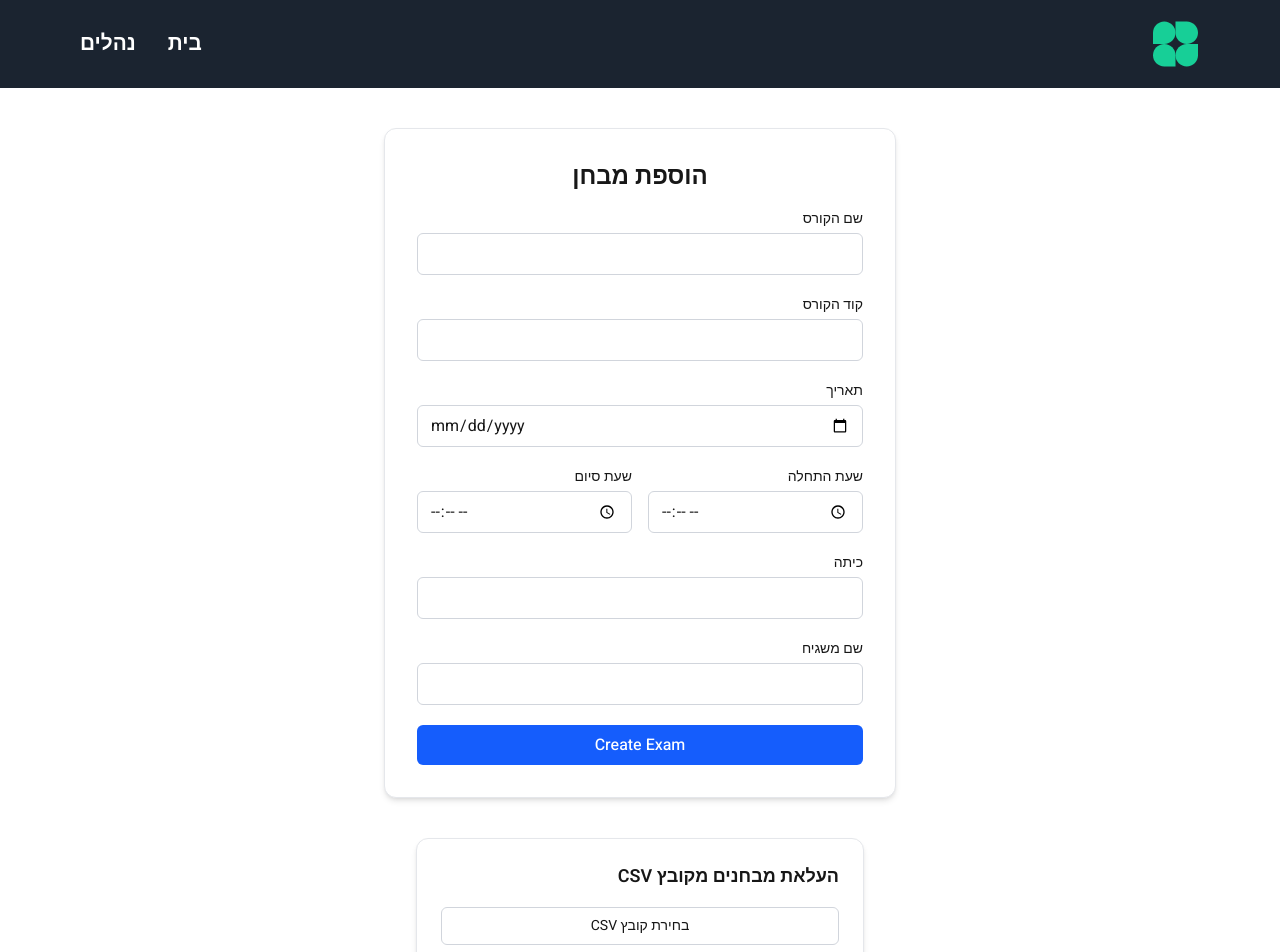
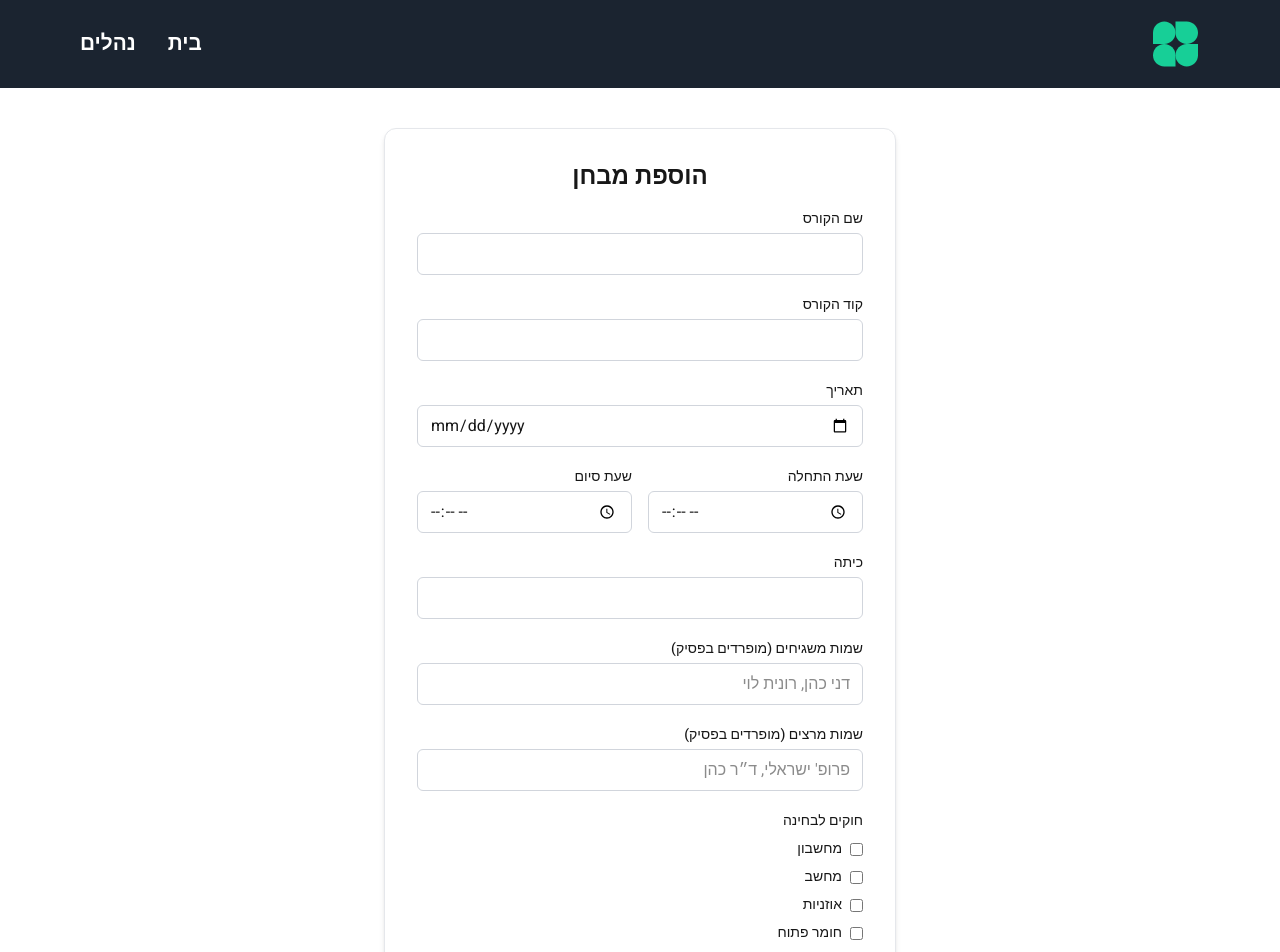
Before and after one commit to RavidShalev/Web-Project---Exam-Watch-application, a Next.js app in the folder exam_monitoring/: page /add-exam in a window 1280 px wide. Shown: the top 952 px of the page. Built offline with nearby package versions, Linux system fonts and the light colour scheme; no server answers; the database is empty.

Commit message:
- Add Deleting tests inside the table
- Changes to the adding test threw typing/CSV files, now they are synchronized between them

```diff
--- a/exam_monitoring/app/(main)/add-exam/_components/AddExam.tsx
+++ b/exam_monitoring/app/(main)/add-exam/_components/AddExam.tsx
@@ -15,11 +15,22 @@ export default function AddExamForm({ onSuccess }: AddExamFormProps) {
     startTime: "",
     endTime: "",
     location: "",
-    proctor: "",
+    supervisors: "",
+    lecturers: "",
+  });
+
+  const [rules, setRules] = useState({
+    calculator: false,
+    computer: false,
+    headphones: false,
+    openBook: false,
   });
 
   const handleChange = (e: React.ChangeEvent<HTMLInputElement>) => {
     const { name, value } = e.target;
+
+    if (!name) return;
+
     setFormData((prev) => ({
       ...prev,
       [name]: value,
@@ -29,7 +40,10 @@ export default function AddExamForm({ onSuccess }: AddExamFormProps) {
   const handleSubmit = async (e: React.FormEvent) => {
     e.preventDefault();
 
-    if (!formData.courseName.trim() || !formData.courseCode.trim()) {
+    const courseName = String(formData.courseName ?? "");
+    const courseCode = String(formData.courseCode ?? "");
+
+    if (!courseName.trim() || !courseCode.trim()) {
       alert("שם קורס וקוד קורס הם שדות חובה");
       return;
     }
@@ -39,12 +53,26 @@ export default function AddExamForm({ onSuccess }: AddExamFormProps) {
       return;
     }
 
+    const supervisors = formData.supervisors
+      .split(",")
+      .map((s) => s.trim())
+      .filter(Boolean);
+
+    const lecturers = formData.lecturers
+      .split(",")
+      .map((l) => l.trim())
+      .filter(Boolean);
+
     const res = await fetch("/api/exams", {
       method: "POST",
       headers: {
         "Content-Type": "application/json",
       },
-      body: JSON.stringify(formData),
+      body: JSON.stringify({
+        ...formData,
+        supervisors,
+        lecturers,
+      }),
     });
 
     const data = await res.json();
@@ -52,7 +80,7 @@ export default function AddExamForm({ onSuccess }: AddExamFormProps) {
     // case 1: conflict - room already taken
     if (res.status === 409) {
       alert(
-        "Cannot create exam: the selected location is already occupied during this time range."
+        "Cannot create exam: the selected locכation is already occupied during this time range."
       );
       return;
     }
@@ -63,7 +91,7 @@ export default function AddExamForm({ onSuccess }: AddExamFormProps) {
       return;
     }
 
-    alert("Exam created successfully");
+    alert("המבחן נוסף בהצלחה!");
 
     // Reset form
     onSuccess?.();
@@ -141,6 +169,7 @@ export default function AddExamForm({ onSuccess }: AddExamFormProps) {
               type="time"
               name="endTime"
               value={formData.endTime}
+              min={formData.startTime || undefined}
               onChange={handleChange}
               className="w-full rounded-md border border-gray-300 px-3 py-2
              focus:outline-none focus:ring-2 focus:ring-blue-500"
@@ -161,15 +190,58 @@ export default function AddExamForm({ onSuccess }: AddExamFormProps) {
         </div>
 
         <div>
-          <label className="block text-sm font-medium mb-1">שם משגיח</label>
+          <label className="block text-sm font-medium mb-1">
+            שמות משגיחים (מופרדים בפסיק)
+          </label>
           <input
             type="text"
-            name="proctor"
-            value={formData.proctor}
+            name="supervisors"
+            value={formData.supervisors}
             onChange={handleChange}
+            placeholder="דני כהן, רונית לוי"
             className="w-full rounded-md border border-gray-300 px-3 py-2
                focus:outline-none focus:ring-2 focus:ring-blue-500"
           />
+        </div>
+
+        <div>
+          <label className="block text-sm font-medium mb-1">
+            שמות מרצים (מופרדים בפסיק)
+          </label>
+          <input
+            type="text"
+            name="lecturers"
+            value={formData.lecturers}
+            onChange={handleChange}
+            placeholder="פרופ' ישראלי, ד״ר כהן"
+            className="w-full rounded-md border border-gray-300 px-3 py-2
+               focus:outline-none focus:ring-2 focus:ring-blue-500"
+          />
+        </div>
+
+        <div className="space-y-2">
+          <label className="block text-sm font-medium">חוקים לבחינה</label>
+
+          {[
+            { key: "calculator", label: "מחשבון" },
+            { key: "computer", label: "מחשב" },
+            { key: "headphones", label: "אוזניות" },
+            { key: "openBook", label: "חומר פתוח" },
+          ].map(({ key, label }) => (
+            <label key={key} className="flex items-center gap-2 text-sm">
+              <input
+                type="checkbox"
+                checked={rules[key as keyof typeof rules]}
+                onChange={(e) =>
+                  setRules((prev) => ({
+                    ...prev,
+                    [key]: e.target.checked,
+                  }))
+                }
+              />
+              {label}
+            </label>
+          ))}
         </div>
 
         <button
@@ -177,7 +249,7 @@ export default function AddExamForm({ onSuccess }: AddExamFormProps) {
           className="w-full bg-blue-600 text-white py-2 rounded-md
                      hover:bg-blue-700 transition font-medium"
         >
-          Create Exam
+          הוספת בחינה
         </button>
       </form>
     </div>
--- /dev/null
+++ b/exam_monitoring/app/(main)/edit-exam/[examId]/page.tsx
@@ -0,0 +1,14 @@
+export default function EditExamPage({
+  params,
+}: {
+  params: { examId: string };
+}) {
+  return (
+    <div dir="rtl" className="p-10">
+      <h1 className="text-2xl font-bold mb-4">עריכת מבחן</h1>
+
+      <p>מזהה מבחן:</p>
+      <code>{params.examId}</code>
+    </div>
+  );
+}
--- a/exam_monitoring/app/api/admin/exams/upload-csv/route.ts
+++ b/exam_monitoring/app/api/admin/exams/upload-csv/route.ts
@@ -3,6 +3,53 @@ import { parse } from "csv-parse/sync";
 import { dbConnect } from "../../../../lib/db";
 import Exam from "../../../../models/Exams";
 import { ExamCsvRow } from "@/app/models/ExamCsvRow";
+
+// Default checklist items for new exams
+const emptyChecklist = [
+  {
+    id: "distance",
+    description: "כל הסטודנטים יושבים במרחק של שני כסאות זה מזה",
+    isDone: false,
+  },
+  {
+    id: "bags-front",
+    description: "כל התיקים בקדמת הכיתה",
+    isDone: false,
+  },
+  {
+    id: "exam-on-board",
+    description: "פרטי הבחינה שנמצאים על הלוח",
+    isDone: false,
+  },
+];
+
+// Default rules for new exams
+const emptyRules = [
+  {
+    id: "calculator",
+    label: "מחשבון",
+    icon: "calculator",
+    allowed: false,
+  },
+  {
+    id: "computer",
+    label: "מחשב",
+    icon: "book",
+    allowed: false,
+  },
+  {
+    id: "headphones",
+    label: "אוזניות",
+    icon: "headphones",
+    allowed: false,
+  },
+  {
+    id: "openBook",
+    label: "חומר פתוח",
+    icon: "book",
+    allowed: false,
+  },
+];
 
 // API route to handle CSV file upload and process exam data
 export async function POST(req: Request) {
@@ -39,16 +86,19 @@ export async function POST(req: Request) {
       courseName: row.courseName,
       courseCode: row.courseCode,
 
+      date: null,
+      startTime: null,
+      endTime: null,
+      location: null,
+
       lecturers: [],
       supervisors: [],
 
-      checklist: [],
-      rules: [],
+      durationTime: null,
+      checklist: emptyChecklist,
+      rules: emptyRules,
 
-      date: "-",
-      startTime: "-",
-      endTime: "-",
-      location: "-",
+      students: [],
 
       status: "scheduled",
     }));
--- a/exam_monitoring/app/api/exams/[examId]/route.ts
+++ b/exam_monitoring/app/api/exams/[examId]/route.ts
@@ -30,27 +30,29 @@ export async function GET(
   }
 }
 
-// PATCH /api/exams/[examId] - Update exam status to 'finished'
-export async function PATCH(req: Request, context: { params: Promise<{ examId: string }> }) {
+// API route to handle deletion of an exam by ID
+export async function DELETE(
+  req: Request,
+  context: { params: Promise<{ examId: string }> }
+) {
   try {
     const { examId } = await context.params;
     await dbConnect();
 
-    const updatedExam = await Exam.findByIdAndUpdate(
-      examId, {
-        status: "finished",
-      },
-      { new: true }
-    );
+    const deletedExam = await Exam.findByIdAndDelete(examId);
 
-    if (!updatedExam) {
+    if (!deletedExam) {
       return NextResponse.json(
         { message: "Exam not found" },
         { status: 404 }
       );
     }
-    return NextResponse.json({ message: "Exam updated successfully", exam: updatedExam });
-  } catch (error) {
+    return NextResponse.json(
+      { message: "Exam deleted successfully" },
+      { status: 200 }
+    );
+  }
+  catch (error) {
     return NextResponse.json(
       { message: "Server error" },
       { status: 500 }
--- a/exam_monitoring/app/api/exams/route.ts
+++ b/exam_monitoring/app/api/exams/route.ts
@@ -24,6 +24,25 @@ async function hasExamTimeConflict(
   // null -> false, object -> true
   return !!conflict;
 }
+
+// Default checklist items for new exams
+const checklist = [
+  {
+    id: "distance",
+    description: "כל הסטודנטים יושבים במרחק של שני כסאות זה מזה",
+    isDone: false,
+  },
+  {
+    id: "bags-front",
+    description: "כל התיקים בקדמת הכיתה",
+    isDone: false,
+  },
+  {
+    id: "exam-on-board",
+    description: "פרטי הבחינה שנמצאים על הלוח",
+    isDone: false,
+  },
+];
 
 // API Route: POST /api/exams
 export async function POST(req: Request) {
@@ -61,24 +80,82 @@ export async function POST(req: Request) {
       return NextResponse.json(
         {
           success: false,
-          message:
-            "There is already an exam in this location during the selected time range",
+          message: "כבר קיים מבחן במיקום זה בטווח הזמנים שנבחר.",
         },
         { status: 409 }
       );
     }
 
+    let durationMinutes: number | null = null;
+
+    // Calculate duration if startTime and endTime are provided
+    if (body.startTime && body.endTime) {
+      const [sh, sm] = body.startTime.split(":").map(Number);
+      const [eh, em] = body.endTime.split(":").map(Number);
+
+      const start = sh * 60 + sm;
+      const end = eh * 60 + em;
+
+      if (end <= start) {
+        return NextResponse.json(
+          { success: false, message: "שעת סיום חייבת להיות אחרי שעת התחלה" },
+          { status: 400 }
+        );
+      }
+
+      durationMinutes = end - start;
+    }
+
+    // Parsing rules
+    const rules = [
+      {
+        id: "calculator",
+        label: "מחשבון",
+        icon: "calculator",
+        allowed: !!body.rules?.calculator,
+      },
+      {
+        id: "computer",
+        label: "מחשב",
+        icon: "book",
+        allowed: !!body.rules?.computer,
+      },
+      {
+        id: "headphones",
+        label: "אוזניות",
+        icon: "headphones",
+        allowed: !!body.rules?.headphones,
+      },
+      {
+        id: "openBook",
+        label: "חומר פתוח",
+        icon: "book",
+        allowed: !!body.rules?.openBook,
+      },
+    ];
+
+    console.log("durationMinutes =", durationMinutes);
+
     // Creating the exam in the database
     const exam = await Exam.create({
       courseName: body.courseName,
       courseCode: body.courseCode,
+
       date: body.date ?? "-",
       startTime: body.startTime ?? "-",
       endTime: body.endTime ?? "-",
       location: body.location ?? "-",
-      lecturers: body.lecturers ?? [],
-      supervisors: body.supervisors ?? [],
-      status: body.status || "scheduled",
+
+      lecturers: Array.isArray(body.lecturers) ? body.lecturers : [],
+      supervisors: Array.isArray(body.supervisors) ? body.supervisors : [],
+
+      durationMinutes,
+      checklist,
+      rules,
+
+      students: [],
+
+      status: "scheduled",
     });
 
     return NextResponse.json({ success: true, exam }, { status: 201 });
--- a/exam_monitoring/app/models/Exams.ts
+++ b/exam_monitoring/app/models/Exams.ts
@@ -61,6 +61,10 @@ const ExamSchema = new mongoose.Schema(
       type: String,
       default: "-",
     },
+    durationMinutes: {
+      type: Number,
+      required: false,
+    },
     location: {
       type: String,
       default: "-",
```
Also changed, not shown: exam_monitoring/app/(main)/add-exam/_components/ExamsTable.tsx (+35 -1 lines). Lines whose indentation alone changed are shown as unchanged.
